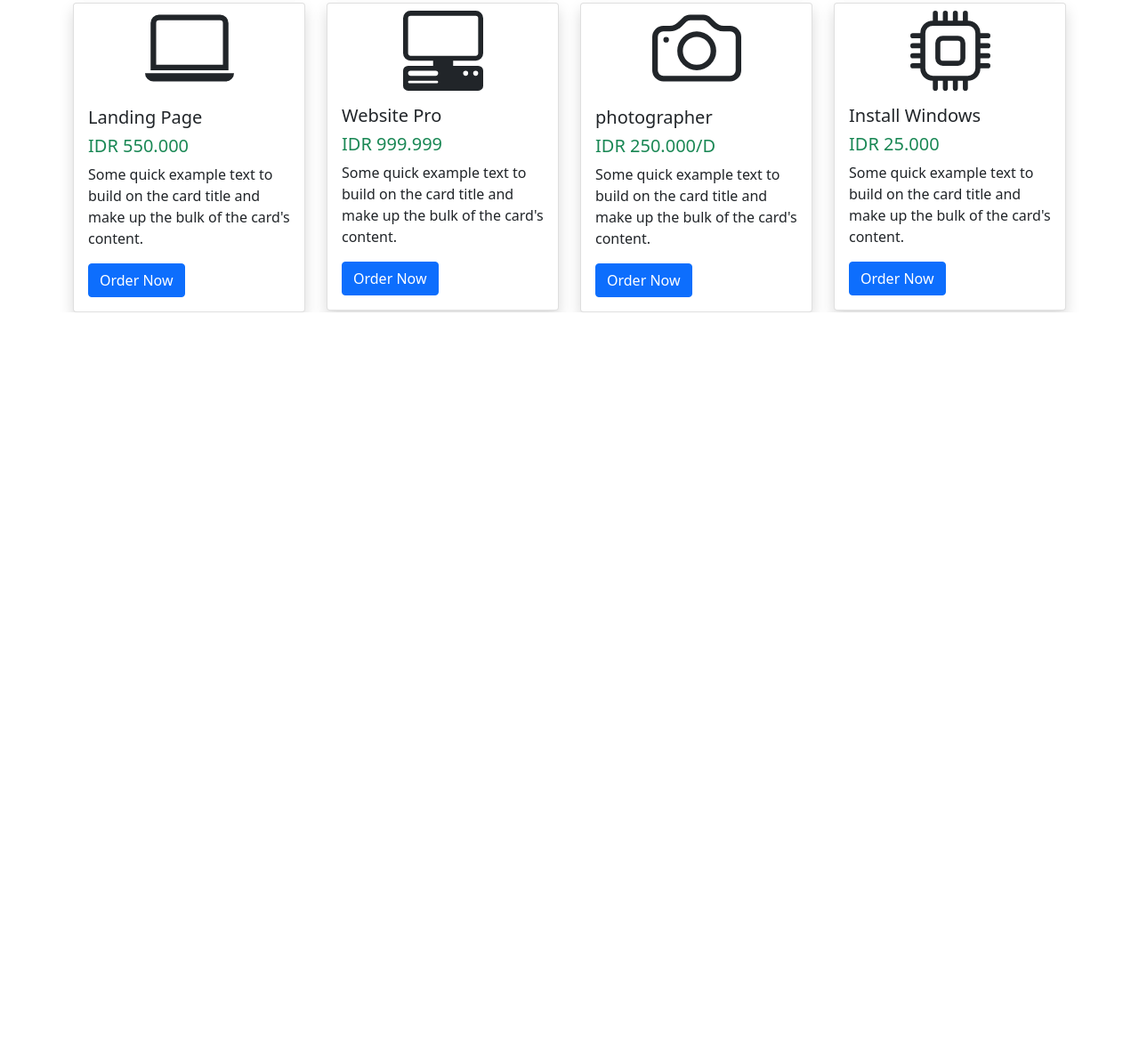
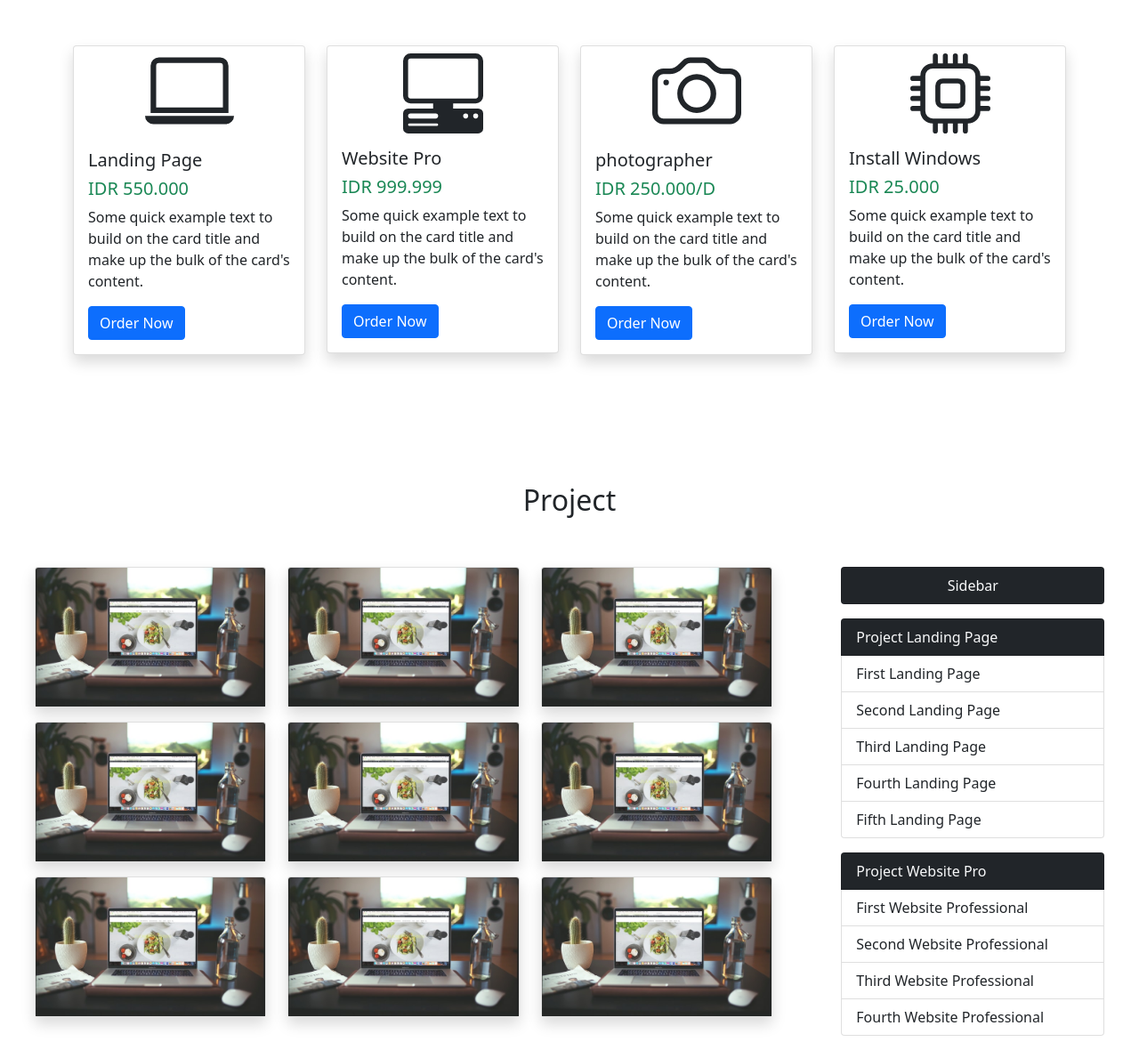
Before and after one commit to rony100801/ampenan-web, a website: page index.html in a window 1280 px wide. Shown: the part 752-1932 px from the top of the page at 89% size. Before the commit the page ends 1103 px from the top, so only its background shows below. Drawn offline with Linux system fonts and the light colour scheme.

Commit message:
Style bagian project

```diff
--- a/index.html
+++ b/index.html
@@ -49,7 +49,7 @@
 
   <!-- ABOUT -->
   <section id="about" class="mt-5 pt-5">
-    <div class="container">
+    <div class="container pt-3 pb-2">
       <div class="row mb-5">
         <div class="col text-center">
           <h2>About Me</h2>
@@ -72,7 +72,7 @@
 
   <!-- SERVICES -->
   <section id="services" class="mt-5 pt-5">
-    <div class="container pt-4">
+    <div class="container pt-5">
       <div class="row mb-5">
         <div class="col text-center">
           <h2>Services</h2>
@@ -253,6 +253,98 @@
   </section>
   <!-- AKHIR SERVICES -->
 
+  <!-- Project -->
+  <section id="project" class="mt-5 pt-5">
+    <div class="container-fluid pt-5">
+      <div class="row mb-5">
+        <div class="col text-center">
+          <h2>Project</h2>
+        </div>
+      </div>
+      <div class="row justify-content-around">
+        <div class="col-md-8">
+          <div class="row justify-content-center">
+
+            <div class="col-md-4 mb-3">
+              <div class="card shadow">
+                <img src="img/satu.jpg" class="card-img-top" alt="...">
+              </div>
+            </div>
+            <div class="col-md-4 mb-3">
+              <div class="card shadow">
+                <img src="img/satu.jpg" class="card-img-top" alt="...">
+              </div>
+            </div>
+            <div class="col-md-4 mb-3">
+              <div class="card shadow">
+                <img src="img/satu.jpg" class="card-img-top" alt="...">
+              </div>
+            </div>
+            <div class="col-md-4 mb-3">
+              <div class="card shadow">
+                <img src="img/satu.jpg" class="card-img-top" alt="...">
+              </div>
+            </div>
+            <div class="col-md-4 mb-3">
+              <div class="card shadow">
+                <img src="img/satu.jpg" class="card-img-top" alt="...">
+              </div>
+            </div>
+            <div class="col-md-4 mb-3">
+              <div class="card shadow">
+                <img src="img/satu.jpg" class="card-img-top" alt="...">
+              </div>
+            </div>
+            <div class="col-md-4 mb-3">
+              <div class="card shadow">
+                <img src="img/satu.jpg" class="card-img-top" alt="...">
+              </div>
+            </div>
+            <div class="col-md-4 mb-3">
+              <div class="card shadow">
+                <img src="img/satu.jpg" class="card-img-top" alt="...">
+              </div>
+            </div>
+            <div class="col-md-4 mb-3">
+              <div class="card shadow">
+                <img src="img/satu.jpg" class="card-img-top" alt="...">
+              </div>
+            </div>
+
+          </div>
+        </div>
+
+        <div class="col-md-3">
+          <div class="list-group mb-3">
+            <a href="#" class="list-group-item list-group-item-action bg-dark text-light text-center" aria-current="true">
+              Sidebar
+            </a>
+          </div>
+          <div class="list-group mb-3">
+            <a href="#" class="list-group-item list-group-item-action bg-dark text-light" aria-current="true">
+              Project Landing Page
+            </a>
+            <a href="#" class="list-group-item list-group-item-action">First Landing Page</a>
+            <a href="#" class="list-group-item list-group-item-action">Second Landing Page</a>
+            <a href="#" class="list-group-item list-group-item-action">Third Landing Page</a>
+            <a href="#" class="list-group-item list-group-item-action">Fourth Landing Page</a>
+            <a href="#" class="list-group-item list-group-item-action">Fifth Landing Page</a>
+          </div>
+          <div class="list-group mb-3">
+            <a href="#" class="list-group-item list-group-item-action bg-dark text-light" aria-current="true">
+              Project Website Pro
+            </a>
+            <a href="#" class="list-group-item list-group-item-action">First Website Professional</a>
+            <a href="#" class="list-group-item list-group-item-action">Second Website Professional</a>
+            <a href="#" class="list-group-item list-group-item-action">Third Website Professional</a>
+            <a href="#" class="list-group-item list-group-item-action">Fourth Website Professional</a>
+          </div>
+        </div>
+      </div>
+    </div>
+  </section>
+  <!-- AKHIR Project -->
+
   <!-- Bootstrap -->
   <script src="js/bootstrap.bundle.min.js"></script>
 </body>
```
Also changed, not shown: img/satu.jpg (added).
